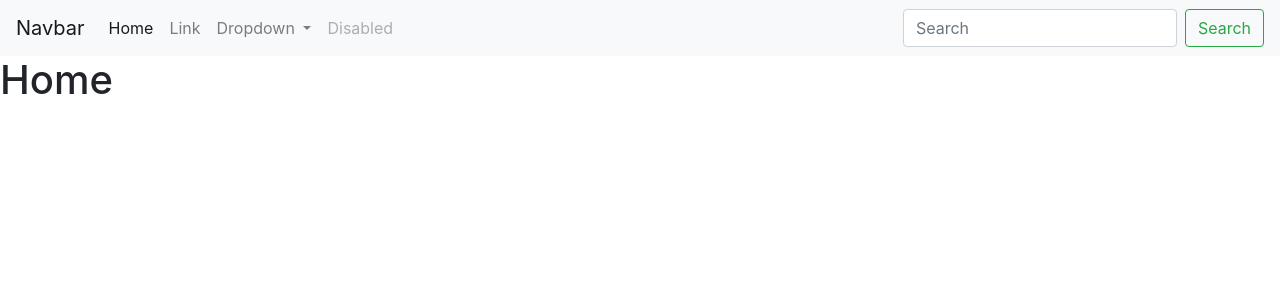
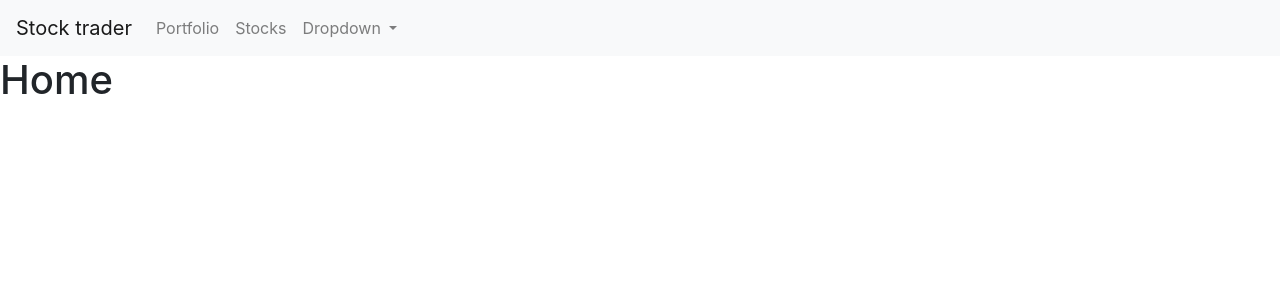
Before and after one commit to webornottoweb/vue-router-practice, a Vue app: page / in a window 1280 px wide. Shown: the top 300 px of the page. Built offline with nearby package versions, Linux system fonts and the light colour scheme.

Commit message:
Added base vue routes for Header component

```diff
--- a/src/components/Header.vue
+++ b/src/components/Header.vue
@@ -1,18 +1,14 @@
 <template>
     <nav class="navbar navbar-expand-lg navbar-light bg-light">
-        <a class="navbar-brand" href="#">Navbar</a>
+        <router-link class="navbar-brand" tag="a" to="/">Stock trader</router-link>
         <button class="navbar-toggler" type="button" data-toggle="collapse" data-target="#navbarSupportedContent" aria-controls="navbarSupportedContent" aria-expanded="false" aria-label="Toggle navigation">
             <span class="navbar-toggler-icon"></span>
         </button>
 
         <div class="collapse navbar-collapse" id="navbarSupportedContent">
             <ul class="navbar-nav mr-auto">
-            <li class="nav-item active">
-                <a class="nav-link" href="#">Home <span class="sr-only">(current)</span></a>
-            </li>
-            <li class="nav-item">
-                <a class="nav-link" href="#">Link</a>
-            </li>
+                <router-link class="nav-item" to="/portfolio" tag="li"><a class="nav-link">Portfolio</a></router-link>
+                <router-link class="nav-item" to="/stocks" tag="li"><a class="nav-link">Stocks</a></router-link>
                 <li class="nav-item dropdown">
                     <a class="nav-link dropdown-toggle" href="#" id="navbarDropdown" role="button" data-toggle="dropdown" aria-haspopup="true" aria-expanded="false">
                         Dropdown
@@ -24,14 +20,7 @@
                         <a class="dropdown-item" href="#">Something else here</a>
                     </div>
                 </li>
-            <li class="nav-item">
-                <a class="nav-link disabled" href="#" tabindex="-1" aria-disabled="true">Disabled</a>
-            </li>
             </ul>
-            <form class="form-inline my-2 my-lg-0">
-                <input class="form-control mr-sm-2" type="search" placeholder="Search" aria-label="Search">
-                <button class="btn btn-outline-success my-2 my-sm-0" type="submit">Search</button>
-            </form>
         </div>
     </nav>
 </template>
--- a/src/main.js
+++ b/src/main.js
@@ -12,6 +12,7 @@ Vue.use(VueRouter);
 
 const router = new VueRouter({
   mode: 'history',
+  linkActiveClass: 'active',
   routes
 });
 
```
Lines whose indentation alone changed are shown as unchanged.
